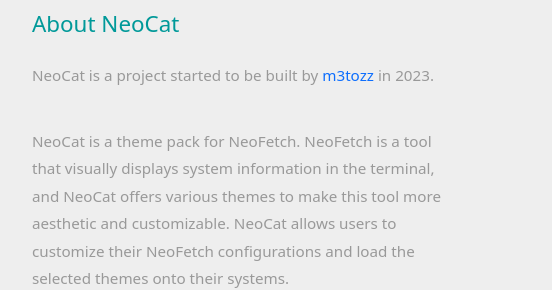
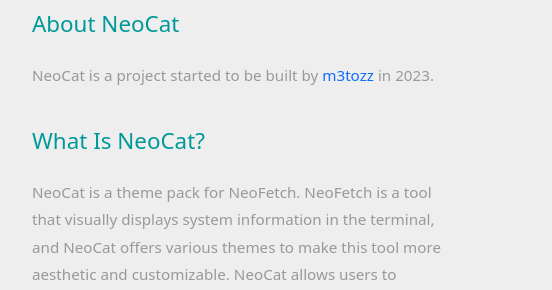
Before and after one commit to m3tozz/NeoCat-Themes, a plain HTML site: page Small/index.html in a window 1280 px wide. Shown: the part 2180-2470 px from the top of the page, 131-683 px from the left. Drawn offline with Linux system fonts and the light colour scheme.

Commit message:
Update index.html

```diff
--- a/Small/index.html
+++ b/Small/index.html
@@ -413,6 +413,7 @@
                 <div class="col-lg-6 col-md-12 col-12 px-5 mb-5">
                     <h3 class="tm-text-primary mb-4 tm-footer-title">About NeoCat</h3>
                     <p>NeoCat is a project started to be built by <a href="https://m3tozz.github.io">m3tozz</a> in 2023.</p><br>
+                    <h3 class="tm-text-primary mb-4 tm-footer-title">What Is NeoCat?</h3>
                     <p>NeoCat is a theme pack for NeoFetch. NeoFetch is a tool that visually displays system information in the terminal, and NeoCat offers various themes to make this tool more aesthetic and customizable. NeoCat allows users to customize their NeoFetch configurations and load the selected themes onto their systems. </p><br>
                 <a href="https://github.com/m3tozz/NeoCat"><img src="https://img.shields.io/badge/github-000000.svg?&style=for-the-badge&logo=github&logoColor=white"></a>
                 <a href="https://discord.com/invite/sQwYCZer95"><img src="https://img.shields.io/badge/discord-5865f2.svg?&style=for-the-badge&logo=discord&logoColor=white"></a>
```
